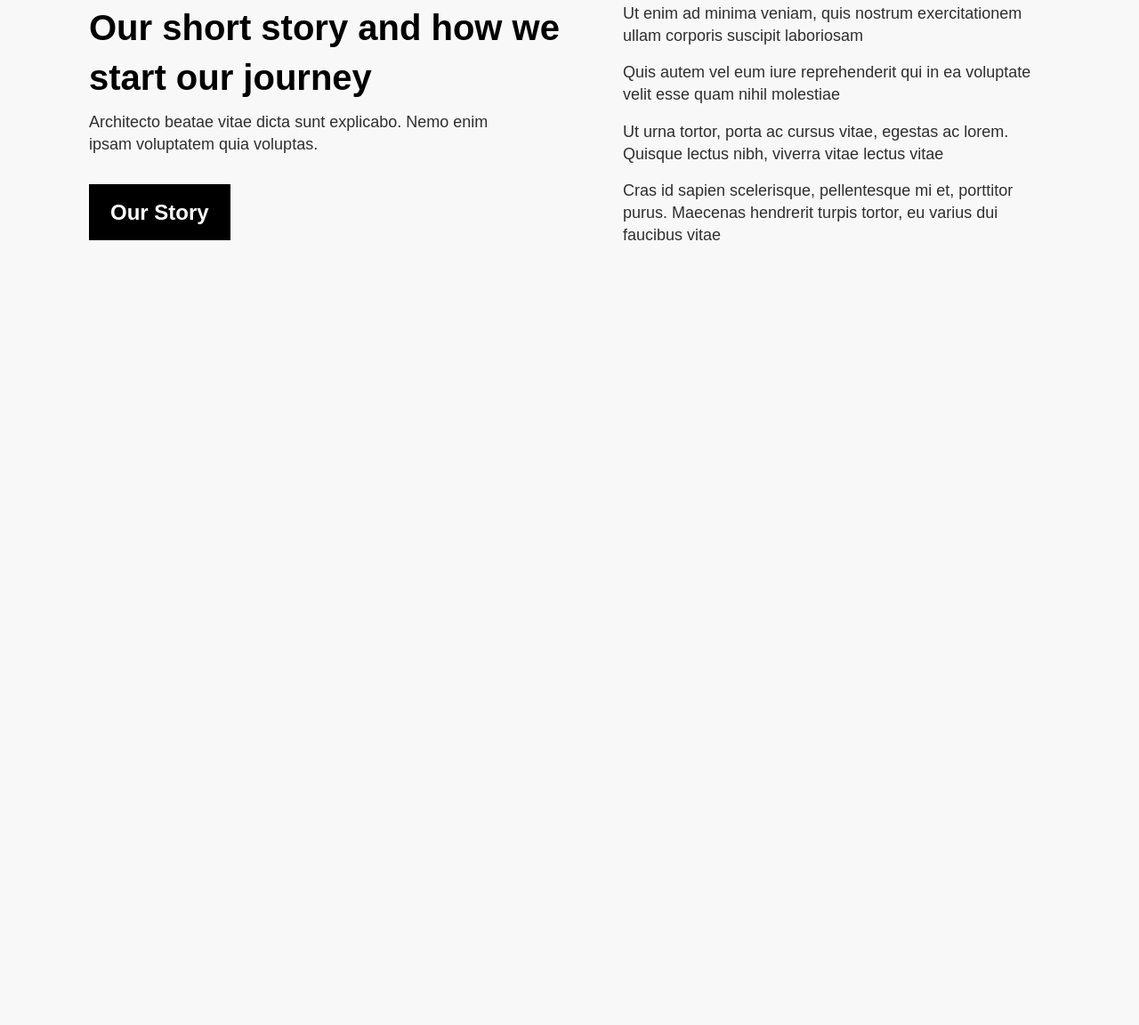
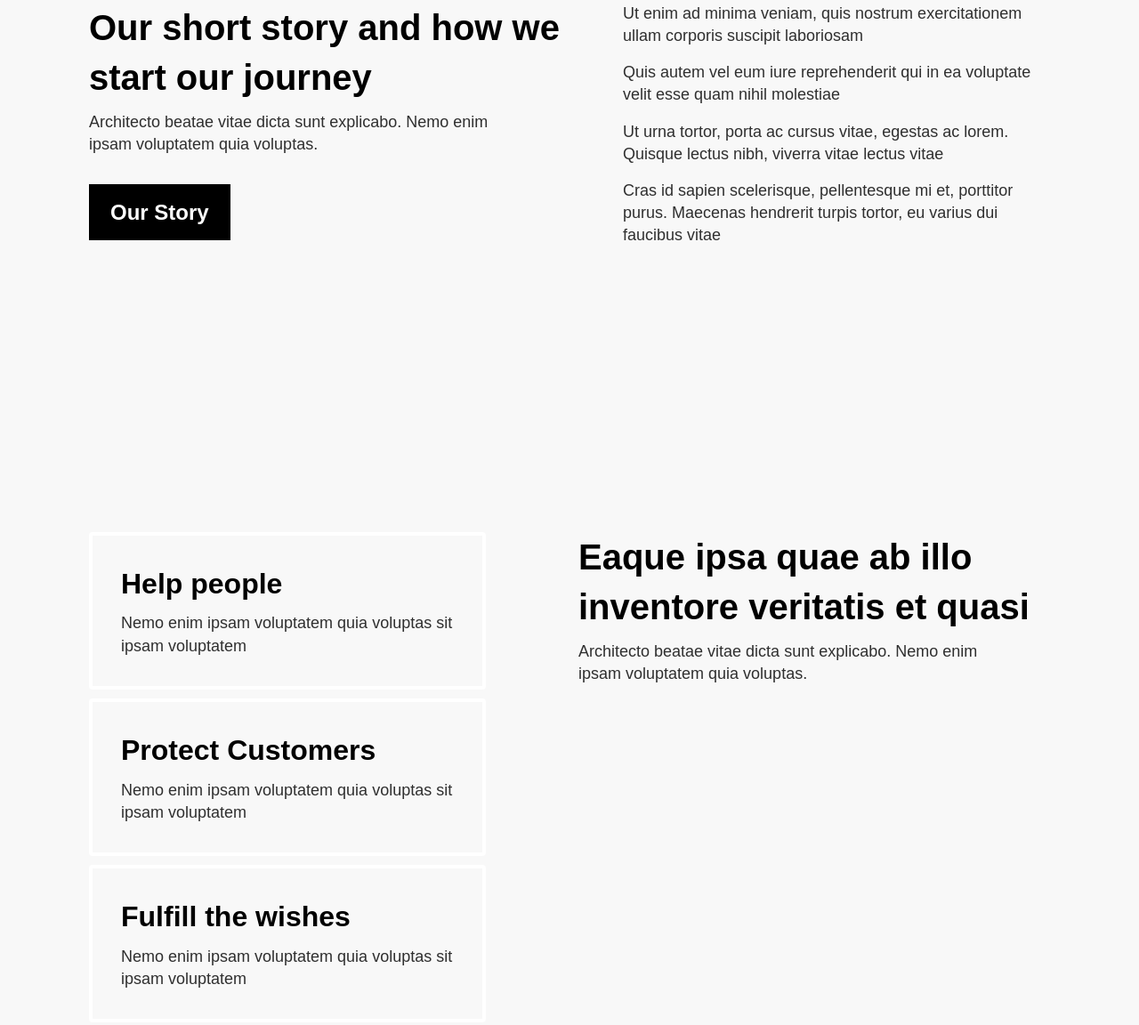
Before and after one commit to rveljko/leail, a website: page src/index.html in a window 1280 px wide. Shown: the part 3976-5128 px from the top of the page at 89% size. Before the commit the page ends 4414 px from the top, so only its background shows below. Drawn offline with nearby package versions, Linux system fonts and the light colour scheme; files that its build step writes are made by us from their sources; a web font is replaced by a local one.

Commit message:
Ourmission Section

```diff
--- a/src/index.html
+++ b/src/index.html
@@ -154,5 +154,30 @@
             </div>
         </div>
     </div>
+
+    <div class="ourmission padding">
+        <div class="container">
+            <div class="ourmission__content flex layout layout--reverse">
+                <div class="ourmission__text">
+                    <h2 class="ourmission__heading">Eaque ipsa quae ab illo inventore veritatis et quasi</h2>
+                    <p class="ourmission__description">Architecto beatae vitae dicta sunt explicabo. Nemo enim ipsam voluptatem quia voluptas.</p>
+                </div>
+                <div class="ourmission__cards flex layout layout--cards">
+                    <div class="card">
+                        <h3 class="card__heading">Help people</h3>
+                        <p class="card__description">Nemo enim ipsam voluptatem quia voluptas sit ipsam voluptatem</p>
+                    </div>
+                    <div class="card">
+                        <h3 class="card__heading">Protect Customers</h3>
+                        <p class="card__description">Nemo enim ipsam voluptatem quia voluptas sit ipsam voluptatem</p>
+                    </div>
+                    <div class="card">
+                        <h3 class="card__heading">Fulfill the wishes</h3>
+                        <p class="card__description">Nemo enim ipsam voluptatem quia voluptas sit ipsam voluptatem</p>
+                    </div>
+                </div>
+            </div>
+        </div>
+    </div>
 </body>
 </html>
--- a/src/sass/pages/_index.scss
+++ b/src/sass/pages/_index.scss
@@ -3,3 +3,4 @@
 @forward 'whyus';
 @forward 'services';
 @forward 'about-us';
+@forward 'ourmission';
--- /dev/null
+++ b/src/sass/pages/_ourmission.scss
@@ -0,0 +1,6 @@
+@use '../abstracts/' as *;
+
+.ourmission {
+    background-color: $background-color;
+    width: 100%;
+}
```
